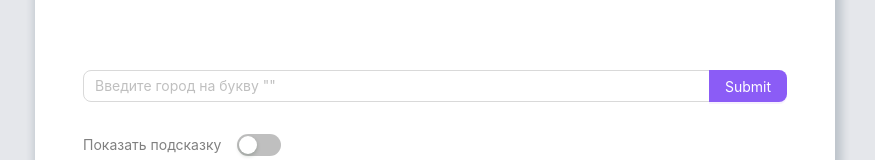
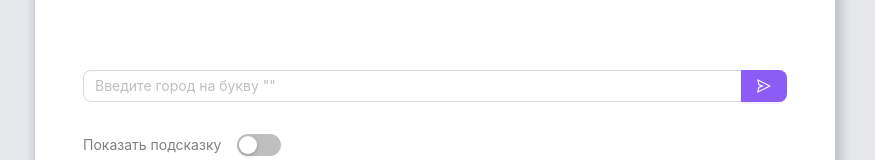
Before and after one commit to SemenKr/cities-game, a React (Vite) app: page / in a window 1280 px wide. Both pictures are taken after a click on the button "Начать игру". Shown: the part 482-642 px from the top of the page, without its empty margins (205-1080 px from the left). Built offline with nearby package versions, Linux system fonts and the light colour scheme.

Commit message:
Update CitySuggestions and CityInput components
Updated the CitySuggestions to improve the city selection process and added a new icon to the submit button in CityInput component for better UI. Also updated package dependencies by adding "@ant-design/icons" for supporting new UI changes.

```diff
--- a/package.json
+++ b/package.json
@@ -11,6 +11,7 @@
     "deploy": "vite build && gh-pages -d dist"
   },
   "dependencies": {
+    "@ant-design/icons": "^5.2.6",
     "antd": "^5.11.3",
     "react": "^18.2.0",
     "react-dom": "^18.2.0"
--- a/src/components/CityInput.tsx
+++ b/src/components/CityInput.tsx
@@ -3,6 +3,8 @@ import {ChangeEvent, FC, FormEvent, useRef, useState} from 'react';
 import cityListData from "src/data/CitiesListData.ts";
 import CitySuggestions from "src/components/CitySuggestions.tsx";
 import {Button, Flex, Input, InputRef, Space, Switch} from "antd";
+import {SendOutlined} from "@ant-design/icons";
+
 
 interface CityInputProps {
     onSubmit: (city: string) => void;
@@ -56,9 +58,11 @@ const CityInput: FC<CityInputProps> = ({onSubmit, lastLetter, error,isDisabled,u
                     ref={inputRef}
                     disabled={isDisabled}
                 />
-                <Button disabled={isDisabled} type="primary" onClick={handleSubmit}>Submit</Button>
+                <Button disabled={isDisabled} type="primary" onClick={handleSubmit}>
+                        <SendOutlined  />
+                </Button>
             </Space.Compact>
-            {error && <div style={{ color: 'red' }}>{error}</div>}
+            {error && <div style={{color: 'red'}}>{error}</div>}
             <Flex vertical gap="middle" style={{padding: '2rem 0', minHeight: '3rem'}}>
                 <label htmlFor="showSuggestions" style={{display: 'flex', gap: '1rem', color: 'gray'
                 }}>
--- a/src/components/CitySuggestions.tsx
+++ b/src/components/CitySuggestions.tsx
@@ -1,4 +1,4 @@
-import { FC } from 'react';
+import {FC,} from 'react';
 import { AutoComplete } from "antd";
 
 interface CitySuggestionsProps {
@@ -7,14 +7,18 @@ interface CitySuggestionsProps {
 }
 
 const CitySuggestions: FC<CitySuggestionsProps> = ({ suggestions, onSelect }) => {
+
+
     const dataSource = suggestions.map(city => ({ value: city }));
+
+
 
     return (
         <AutoComplete
             style={{ width: 200 }}
             onSelect={(value) => onSelect(value)}
             placeholder="Выберите город"
-            defaultValue=""
+            value={''}
             options={dataSource.map(city => ({ value: city.value }))}
             filterOption={(inputValue, option) =>
                 option?.value.toUpperCase().indexOf(inputValue.toUpperCase()) !== -1
```
Also changed, not shown: 1 other file (tests, documents, lock files or other folders).
